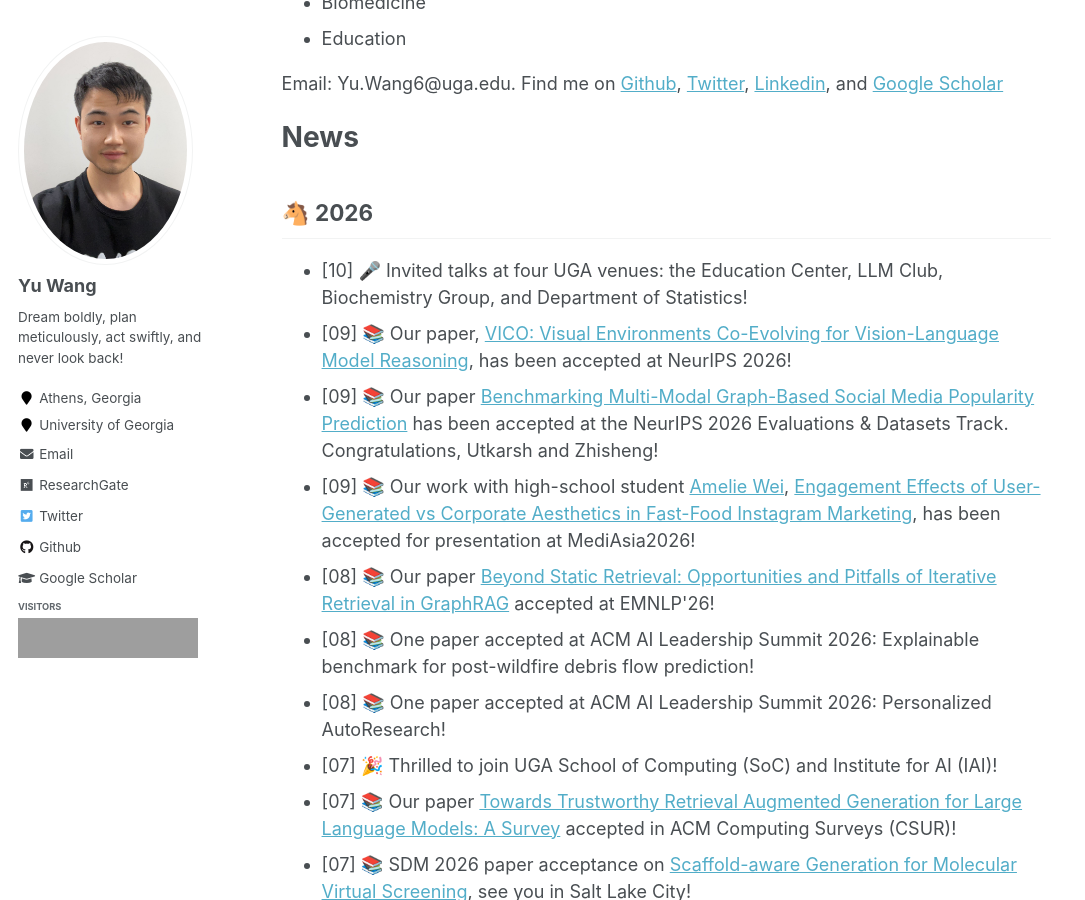
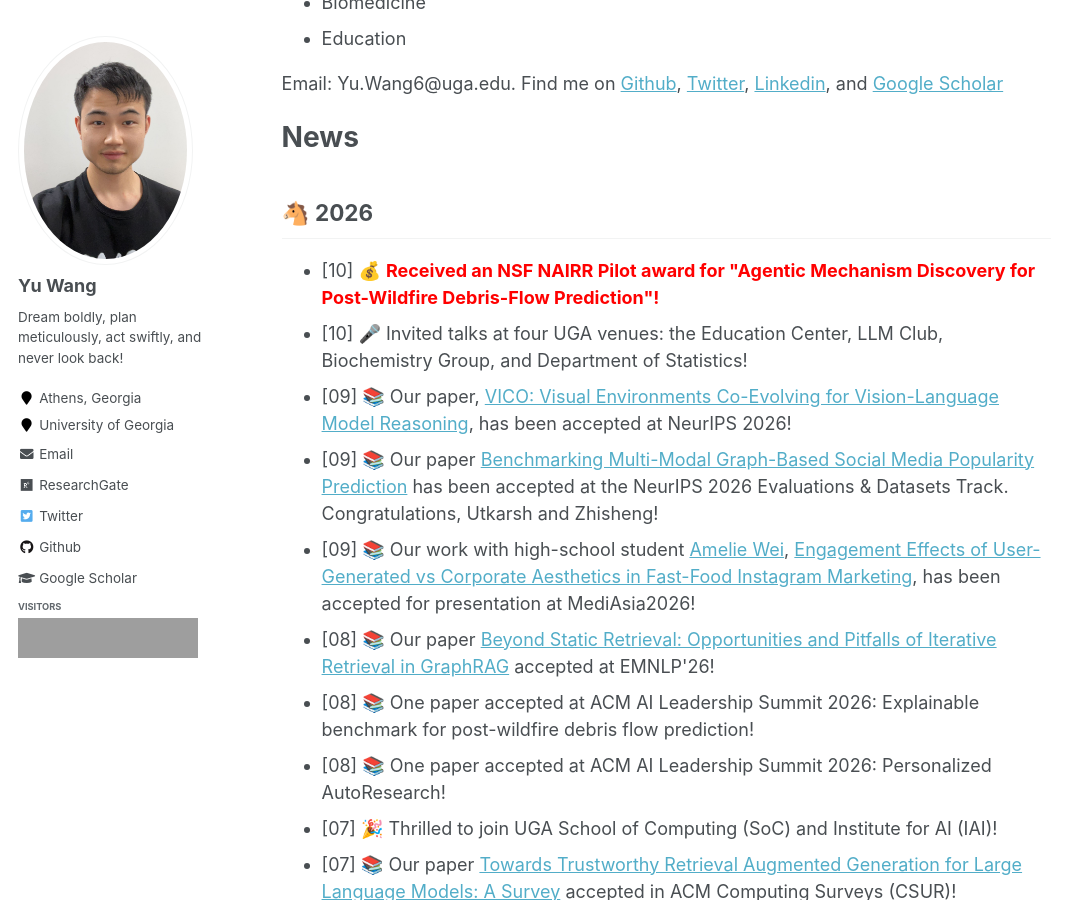
Before and after one commit to yuwang0103/yuwang0103.github.io, a Jekyll site: the page built from _pages/about.md, in a window 1280 px wide and 900 px high, scrolled down 999 px. Shown: the whole window, without its empty margins (0-1085 px from the left). Built offline with Jekyll 4.4.1, drawn with Linux system fonts in a browser that asks for light colours; grey boxes are pictures that could not be loaded.

Commit message:
Add NAIRR debris-flow award news

```diff
--- a/_pages/about.md
+++ b/_pages/about.md
@@ -35,6 +35,7 @@ News
 🐴 2026
 -----
 <ul>
+<li>[10] 💰 <span style="color:red"><b>Received an NSF NAIRR Pilot award for "Agentic Mechanism Discovery for Post-Wildfire Debris-Flow Prediction"!</b></span></li>
 <li>[10] 🎤 Invited talks at four UGA venues: the Education Center, LLM Club, Biochemistry Group, and Department of Statistics!</li>
 <li>[09] 📚 Our paper, <a href='https://openreview.net/forum?id=bWQSO81TTf'>VICO: Visual Environments Co-Evolving for Vision-Language Model Reasoning</a>, has been accepted at NeurIPS 2026!</li>
 <li>[09] 📚 Our paper <a href='https://arxiv.org/abs/2606.27539'>Benchmarking Multi-Modal Graph-Based Social Media Popularity Prediction</a> has been accepted at the NeurIPS 2026 Evaluations &amp; Datasets Track. Congratulations, Utkarsh and Zhisheng!</li>
```
